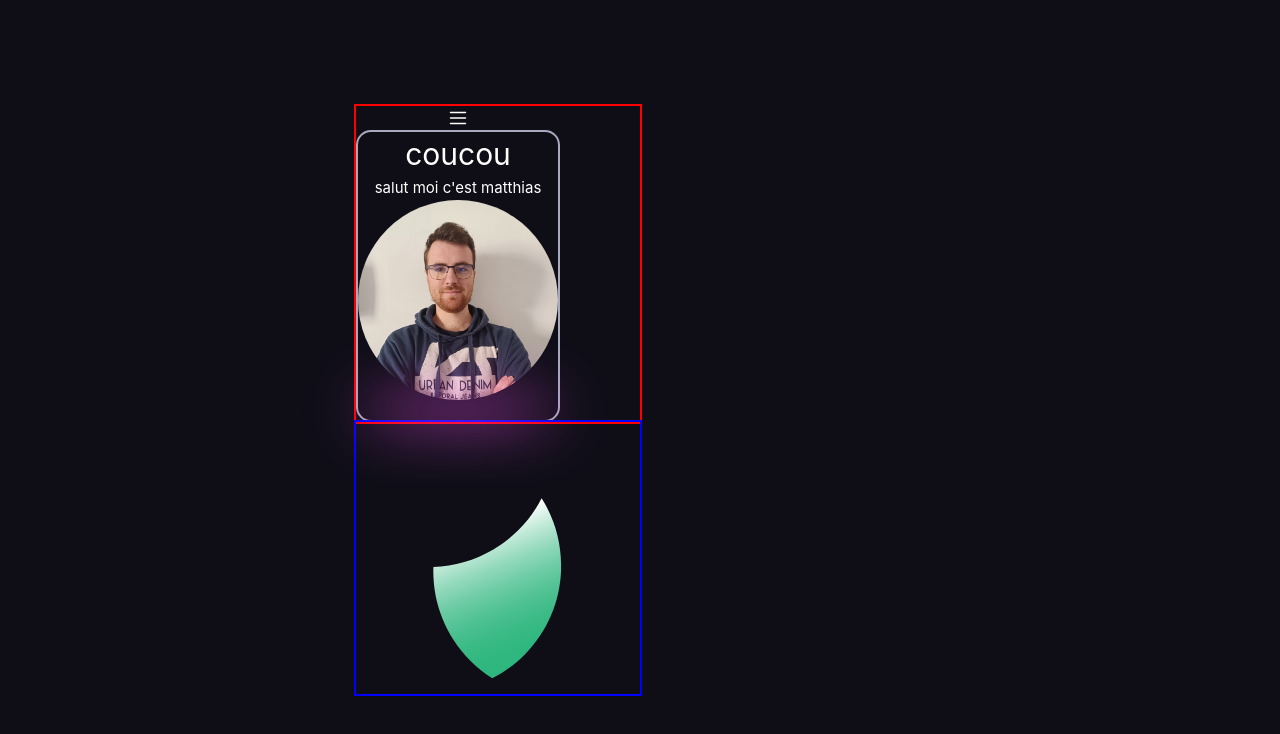
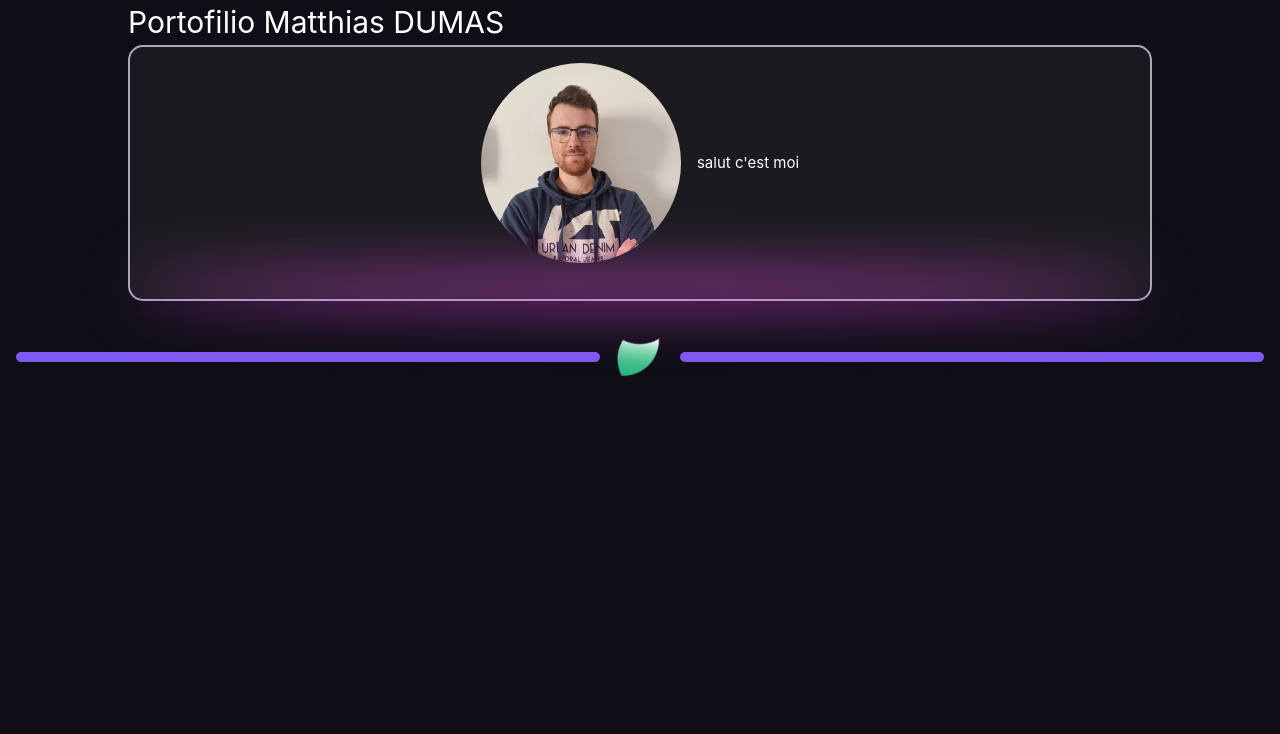
Before and after one commit to Matth-kaiton/portfolio, a Vue app: page / in a window 1280 px wide. Shown: the top 734 px of the page. Built offline with nearby package versions, Linux system fonts and the light colour scheme.

Commit message:
ok test fini initaialision branch

```diff
--- a/src/App.vue
+++ b/src/App.vue
@@ -1,15 +1,14 @@
 <script setup>
 import './assets/main.css'
-import NavBtn from './components/atoms/NavBtn.vue';
-import Card from './components/molecules/Card.vue';
+import Intro from './components/molecules/Intro.vue';
 import NavAncor from './components/molecules/NavAncor.vue';
 </script>
 
 <template>
-  <div class="test">
+  <div class="wrapper">
     <header>
-      <NavBtn/>
-      <Card class="card" title="coucou" content="salut moi c'est matthias" />
+      <h1>Portofilio Matthias DUMAS</h1>
+      <Intro  content="salut c'est moi"/>
     </header>
     <main>
       <NavAncor/>
@@ -18,27 +17,21 @@ import NavAncor from './components/molecules/NavAncor.vue';
 </template>
 
 <style scoped>
+
 header {
   display: flex;
+  width: 80%;
   flex-direction: column ;
   line-height: 1.5;
-  outline: 2px solid red;
+  padding: 0px;
+  margin: auto;
 }
 
-main {
-  outline: 2px solid blue;
-}
 
 
 @media (min-width: 1024px) {
   header {
-    display: flex;
-    place-items: center;
-    padding-right: calc(var(--section-gap) / 2);
-  }
-
-  .logo {
-    margin: 0 2rem 0 0;
+    /* padding-right: calc(var(--section-gap) / 2);  a voir si on remet plus tard */
   }
 
   header .wrapper {
--- a/src/assets/base.css
+++ b/src/assets/base.css
@@ -1,6 +1,7 @@
 /* color palette from <https://github.com/vuejs/theme> */
 :root {
   --p-c-background: #0f0e17;
+  --p-c-background-secondary:#1b1b1f;
   --p-c-primary: #7f5af0;
   --p-c-secondary: #2cb67d;
   --p-c-decoration: #f351f3;
--- a/src/assets/main.css
+++ b/src/assets/main.css
@@ -1,19 +1,20 @@
 @import './base.css';
 
+html,
 body {
-    display: flex;
-    place-items: center;
-  }
+  width: 100%;
+  height: 100%;
+  margin: 0;
+  background: var(--p-c-background);
+
+}
 
 #app {
-  margin: 0 auto;
-  padding: 2rem;
-  font-weight: normal;
-  color : var(--p-c-text-primary);
-  background-color: var(--p-c-background);
+  width: 100%;
+  height: 100%;
 }
 
-.test {
+.wrapper {
   display: flex;
   flex-direction: column;
 }
@@ -30,18 +31,7 @@ a,
   border-radius: 100px;
 }
 
-.card {
-  background-color: var(--p-c-background);
-  display: flex;
-  flex-direction: column;
-  justify-content: center;
-  align-items: center;
-  border: 2px solid;
-  border-color: var(--p-c-text-secondary);
-  border-radius: 15px;
-}
-
-.card::after {
+.neon::after {
   content: "";
   bottom: -5px;
   width: 100%;
@@ -68,7 +58,7 @@ a,
 
 @media (hover: hover) {
   a:hover {
-    background-color: var(--p-c-background);
+    background-color: var(--p-c-decoration);
   }
 }
 
@@ -78,9 +68,4 @@ a,
     place-items: center;
   }
 
-  #app {
-    display: grid;
-    grid-template-columns: 1fr 1fr;
-    padding: 0 2rem;
-  }
 }
--- a/src/components/atoms/IconAncorBar.vue
+++ b/src/components/atoms/IconAncorBar.vue
@@ -4,5 +4,15 @@
 </script>
 
 <template>
-  <img :src="ancorIcon">
+  <img class="ancorIcon" :src="ancorIcon">
 </template>
+
+<style scoped>
+.ancorIcon{
+  width: 80px;
+  height: 80px;
+  rotate: 30deg;
+  position: relative;
+  top: -10px;
+}
+</style>
--- a/src/components/molecules/Card.vue
+++ /dev/null
@@ -1,21 +0,0 @@
-<script setup>
-import ProfilePicture from '../atoms/ProfilePicture.vue';
-
-    defineProps({
-    title: {
-        type: String,
-        required: true,
-    },
-    content : {
-        type: String,
-        required: true,
-    }
-    })
-</script>
-<template>
-    <div>
-        <h1>{{ title }}</h1>
-        <p>{{ content }}</p>
-        <ProfilePicture />
-    </div>
-</template>
--- /dev/null
+++ b/src/components/molecules/Intro.vue
@@ -0,0 +1,53 @@
+<script setup>
+import ProfilePicture from '../atoms/ProfilePicture.vue';
+
+    defineProps({
+    title: {
+        type: String,
+        required: true,
+    },
+    content : {
+        type: String,
+        required: true,
+    }
+    })
+</script>
+<template>
+    <section class="intro neon">
+        <div class="test">
+            <p>{{ content }}</p>
+            <ProfilePicture />
+        </div>
+    </section>
+</template>
+
+<style scoped>
+.intro {
+  background-color: var(--p-c-background-secondary);
+  display: flex;
+  flex-direction: column;
+  align-items: center;
+  border: 2px solid;
+  border-color: var(--p-c-text-secondary);
+  border-radius: 15px;
+}
+
+.test{
+    display: flex;
+    flex-direction: column;
+    justify-content: center;
+    gap: 1rem;
+    padding: 1rem;
+    align-items: center;
+}
+
+
+@media (min-width: 1024px) {
+
+  .test{
+    flex-direction: row-reverse;
+  }
+
+
+}
+</style>
--- a/src/components/molecules/NavAncor.vue
+++ b/src/components/molecules/NavAncor.vue
@@ -4,23 +4,27 @@ import '@/assets/base.css';
 </script>
 
 <template>
-    <nav class="ancor">
-        <div class="ancorDecoration"></div>
+    <article class="spliter">
+        <div class="spliterDecoration"></div>
         <IconAncorBar/>
-        <div class="ancorDecoration"></div>
-    </nav>
+        <div class="spliterDecoration"></div>
+    </article>
 </template>
 
 <style scoped>
-  .ancor {
+  .spliter {
     display: flex;
     flex: 1;
     width: 100%;
+    align-items: center;
+    justify-content: space-evenly;
+    padding: 1rem ;
   }
 
-  .ancorDecoration {
-    background-color: var(--p-c-decoration) ;
-    width: 10px;
+  .spliterDecoration {
+    background-color: var(--p-c-primary) ;
     height: 10px;
+    flex: 1;
+    border-radius: 10px;
   }
 </style>
```
Also changed, not shown: legacy/HelloWorld.vue (renamed from src/components/HelloWorld.vue), legacy/TheWelcome.vue (renamed from src/components/TheWelcome.vue), legacy/WelcomeItem.vue (renamed from src/components/WelcomeItem.vue), src/assets/icons/logo.svg (renamed from src/assets/logo.svg).
